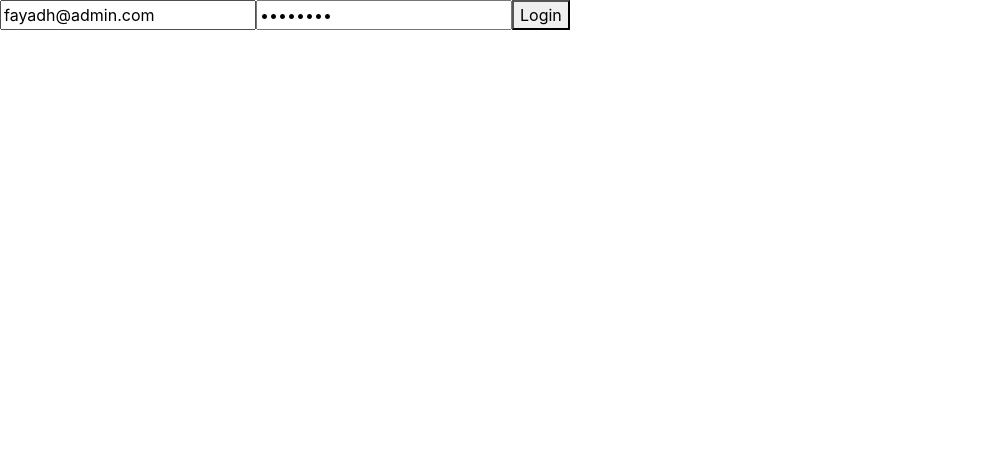
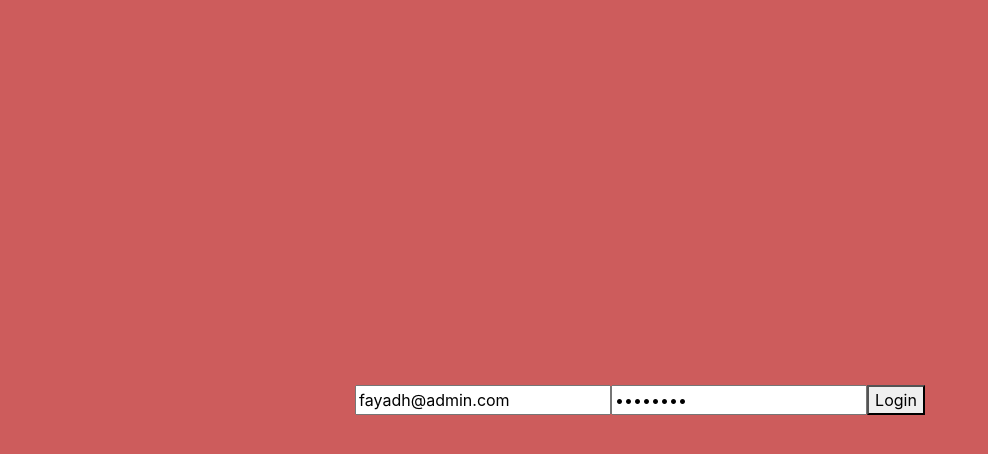
Before and after one commit to fayadh/bonsai, a React (Create React App) app in the folder client/: page /admin in a window 1280 px wide. Shown: the top 454 px of the page, without its empty margins (0-988 px from the left). Built offline with nearby package versions, Linux system fonts and the light colour scheme.

Commit message:
Add some styling

```diff
--- a/client/src/components/AdminLogin/index.tsx
+++ b/client/src/components/AdminLogin/index.tsx
@@ -3,6 +3,7 @@ import { gql, useMutation } from "@apollo/client";
 
 import Form from "./Form";
 import { isLoggedInVar } from "../../apollo/variables";
+import "./styles.css";
 
 export const LOGIN_ADMIN = gql`
   mutation LoginAdmin($email: String!, $password: String!) {
@@ -24,5 +25,9 @@ export default function Login() {
     return <p>An error occurred</p>;
   }
 
-  return <Form login={login} />;
+  return (
+    <div className="admin-login">
+      <Form login={login} />
+    </div>
+  );
 }
--- /dev/null
+++ b/client/src/components/AdminLogin/styles.css
@@ -0,0 +1,8 @@
+.admin-login {
+  height: 100%;
+  width: 100%;
+  display: flex;
+  align-items: center;
+  vertical-align: middle;
+  justify-content: center;
+}
--- a/client/src/components/Nav/Auth/index.tsx
+++ b/client/src/components/Nav/Auth/index.tsx
@@ -43,6 +43,7 @@ export const Auth: React.FC = () => {
           clientId={GOOGLE_CLIENT_ID}
           buttonText="Login"
           onSuccess={(res: any) => {
+            console.log({ res });
             const jwt = res.tokenId;
             document.cookie = `jwt=${jwt}`;
             login();
--- a/client/src/components/Nav/index.tsx
+++ b/client/src/components/Nav/index.tsx
@@ -2,6 +2,7 @@ import * as React from "react";
 import { Nav, NavItem } from "reactstrap";
 
 import Auth from "./Auth";
+import "./styles.css";
 
 export function Navigation() {
   return (
--- a/client/src/components/Nav/styles.css
+++ b/client/src/components/Nav/styles.css
@@ -0,0 +1,3 @@
+.Nav {
+  padding: "16px";
+}
--- a/client/src/containers/AdminApp/index.tsx
+++ b/client/src/containers/AdminApp/index.tsx
@@ -5,12 +5,16 @@ import Users from "../../components/Users";
 import { IS_LOGGED_IN } from "../../apollo/operations/queries";
 import { useQuery } from "@apollo/client";
 
+import "./styles.css";
+
 const App: React.FC = () => {
   const {
     data: { isLoggedIn },
   } = useQuery(IS_LOGGED_IN);
 
-  return <div>{isLoggedIn ? <Users /> : <Login />}</div>;
+  return (
+    <div className="admin-app-root">{isLoggedIn ? <Users /> : <Login />}</div>
+  );
 };
 
 export default App;
--- /dev/null
+++ b/client/src/containers/AdminApp/styles.css
@@ -0,0 +1,5 @@
+.admin-app-root {
+  height: 100vh;
+  width: 100vw;
+  background: indianred;
+}
```
